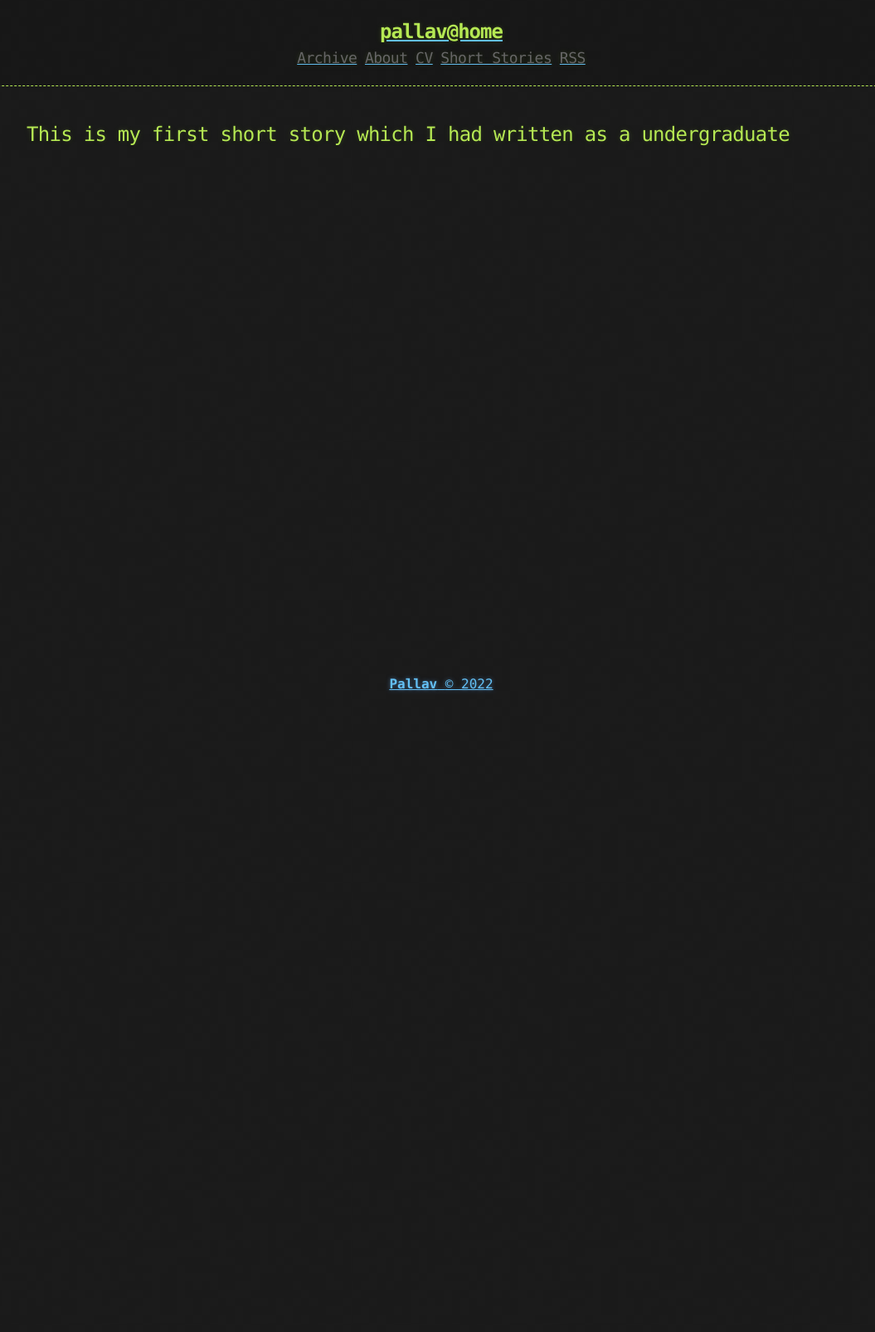
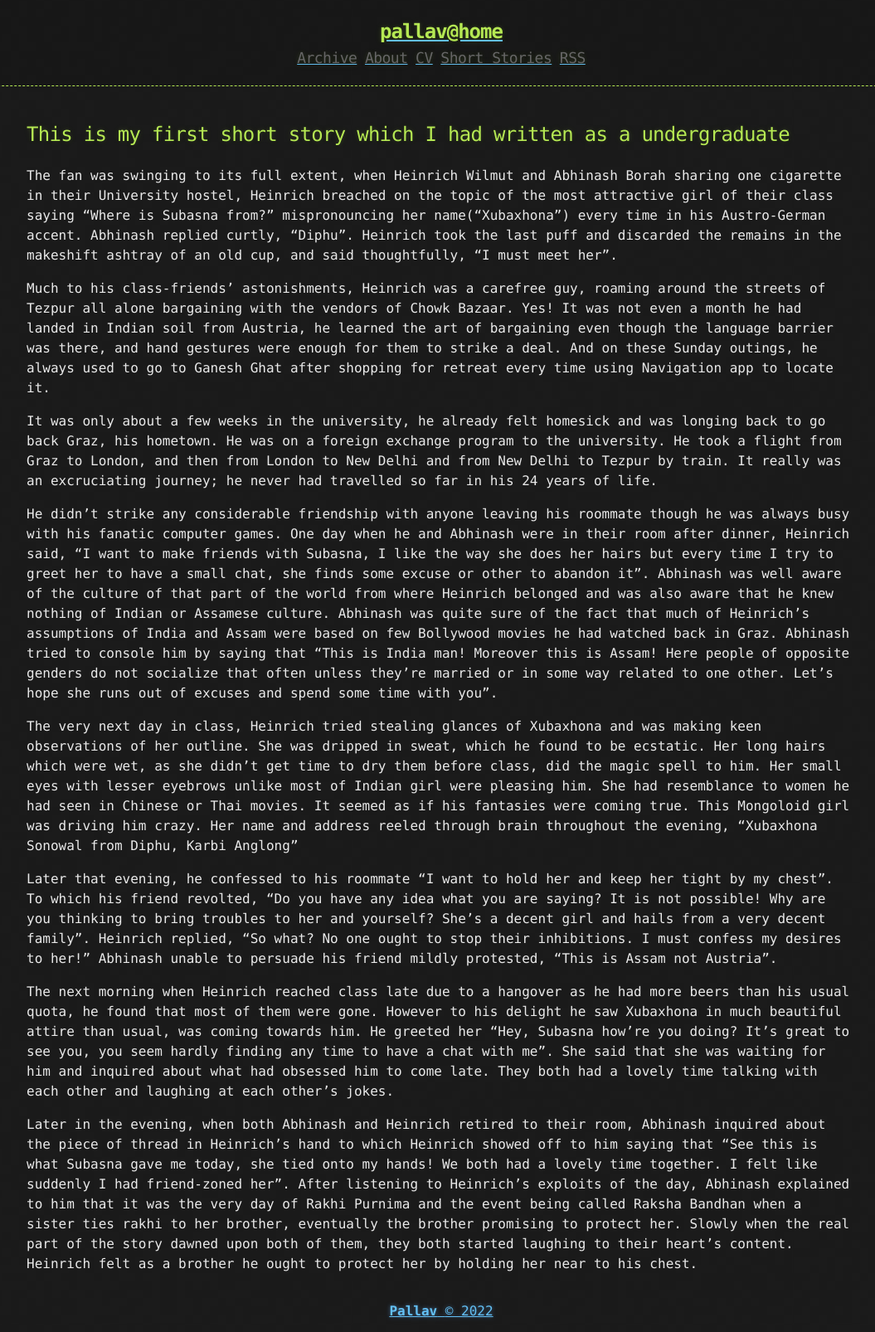
Before and after one commit to pallavsen007/pallavsen007.github.io, a Jekyll site: the page built from short_stories/2022-10-13-Foreign-Exchange.md, in a window 1280 px wide. Shown: the whole page at 83% size, without its empty margins (108-1163 px from the left). Built offline with Jekyll 4.4.1, drawn with Linux system fonts in a browser that asks for light colours; our own code applies the rules of GitHub Pages for plain Markdown files; before the commit the page ends 900 px from its top, so only the background shows below that.

Commit message:
added the first story

```diff
--- a/short_stories/2022-10-13-Foreign-Exchange.md
+++ b/short_stories/2022-10-13-Foreign-Exchange.md
@@ -4,3 +4,75 @@ published: true
 ---
 
 ## This is my first short story which I had written as a undergraduate
+
+The fan was swinging to its full extent, when Heinrich Wilmut and Abhinash
+Borah sharing one cigarette in their University hostel, Heinrich breached on the
+topic of the most attractive girl of their class saying “Where is Subasna from?”
+mispronouncing her name(“Xubaxhona”) every time in his Austro-German accent.
+Abhinash replied curtly, “Diphu”. Heinrich took the last puff and discarded the
+remains in the makeshift ashtray of an old cup, and said thoughtfully, “I must meet
+her”.
+
+Much to his class-friends’ astonishments, Heinrich was a carefree guy, roaming
+around the streets of Tezpur all alone bargaining with the vendors of Chowk
+Bazaar. Yes! It was not even a month he had landed in Indian soil from Austria, he
+learned the art of bargaining even though the language barrier was there, and hand
+gestures were enough for them to strike a deal. And on these Sunday outings, he
+always used to go to Ganesh Ghat after shopping for retreat every time using
+Navigation app to locate it.
+
+It was only about a few weeks in the university, he already felt homesick and was
+longing back to go back Graz, his hometown. He was on a foreign exchange
+program to the university. He took a flight from Graz to London, and then from
+London to New Delhi and from New Delhi to Tezpur by train. It really was an
+excruciating journey; he never had travelled so far in his 24 years of life.
+
+He didn’t strike any considerable friendship with anyone leaving his roommate
+though he was always busy with his fanatic computer games. One day when he and
+Abhinash were in their room after dinner, Heinrich said, “I want to make friends
+with Subasna, I like the way she does her hairs but every time I try to greet her to
+have a small chat, she finds some excuse or other to abandon it”. Abhinash was
+well aware of the culture of that part of the world from where Heinrich belonged
+and was also aware that he knew nothing of Indian or Assamese culture. Abhinash
+was quite sure of the fact that much of Heinrich’s assumptions of India and Assam
+were based on few Bollywood movies he had watched back in Graz. Abhinash
+tried to console him by saying that “This is India man! Moreover this is Assam!
+Here people of opposite genders do not socialize that often unless they’re married
+or in some way related to one other. Let’s hope she runs out of excuses and spend
+some time with you”.
+
+The very next day in class, Heinrich tried stealing glances of Xubaxhona and was
+making keen observations of her outline. She was dripped in sweat, which he
+found to be ecstatic. Her long hairs which were wet, as she didn’t get time to dry
+them before class, did the magic spell to him. Her small eyes with lesser eyebrows
+unlike most of Indian girl were pleasing him. She had resemblance to women he
+had seen in Chinese or Thai movies. It seemed as if his fantasies were coming true.
+This Mongoloid girl was driving him crazy. Her name and address reeled through
+brain throughout the evening, “Xubaxhona Sonowal from Diphu, Karbi Anglong”
+
+Later that evening, he confessed to his roommate “I want to hold her and keep her
+tight by my chest”. To which his friend revolted, “Do you have any idea what you
+are saying? It is not possible! Why are you thinking to bring troubles to her and
+yourself? She’s a decent girl and hails from a very decent family”. Heinrich
+replied, “So what? No one ought to stop their inhibitions. I must confess my
+desires to her!” Abhinash unable to persuade his friend mildly protested, “This is
+Assam not Austria”.
+
+The next morning when Heinrich reached class late due to a hangover as he had
+more beers than his usual quota, he found that most of them were gone. However
+to his delight he saw Xubaxhona in much beautiful attire than usual, was coming
+towards him. He greeted her “Hey, Subasna how’re you doing? It’s great to see
+you, you seem hardly finding any time to have a chat with me”. She said that she
+was waiting for him and inquired about what had obsessed him to come late. They
+both had a lovely time talking with each other and laughing at each other’s jokes.
+
+Later in the evening, when both Abhinash and Heinrich retired to their room,
+Abhinash inquired about the piece of thread in Heinrich’s hand to which Heinrich
+showed off to him saying that “See this is what Subasna gave me today, she tied
+onto my hands! We both had a lovely time together. I felt like suddenly I had
+friend-zoned her”. After listening to Heinrich’s exploits of the day, Abhinash
+explained to him that it was the very day of Rakhi Purnima and the event being
+called Raksha Bandhan when a sister ties rakhi to her brother, eventually the
+brother promising to protect her. Slowly when the real part of the story dawned
+upon both of them, they both started laughing to their heart’s content. Heinrich felt
+as a brother he ought to protect her by holding her near to his chest.
```
